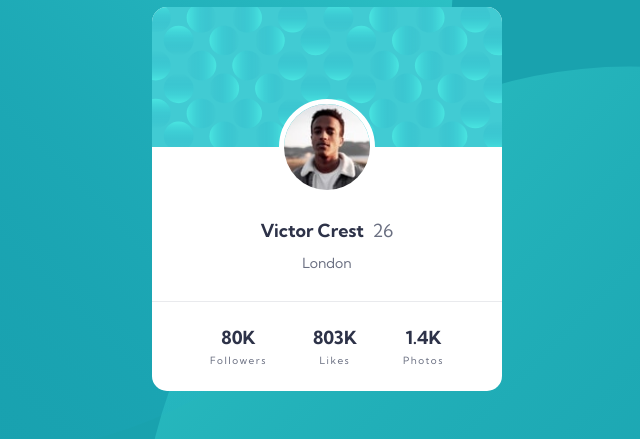
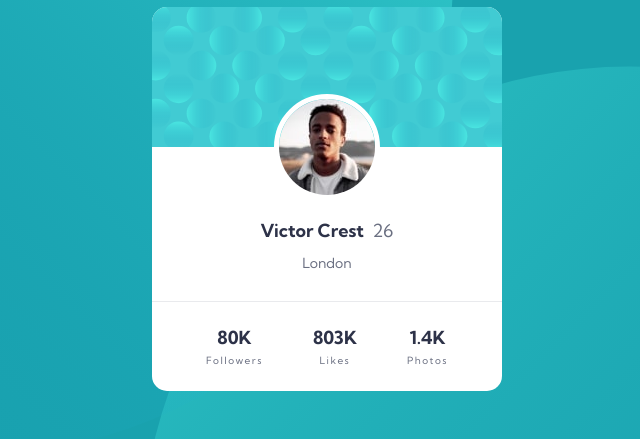
Before and after one commit to developer-ruben/Profile-Card-Component, a plain HTML site: page index.html in a window 1280 px wide. Shown: the part 201-640 px from the top of the page, 313-953 px from the left. Drawn offline with Linux system fonts and the light colour scheme.

Commit message:
css fixes occording to design

```diff
--- a/style.css
+++ b/style.css
@@ -81,8 +81,8 @@ img {
   top: 0;
   left: 50%;
   transform: translate(-50%, -50%);
-  width: 96px;
-  height: 96px;
+  width: 106px;
+  height: 106px;
   border: 5px solid var(--color-neutral-white);
   border-radius: 100%;
 }
@@ -108,15 +108,14 @@ img {
 }
 
 .card__footer {
-  padding: 2.4rem;
+  padding: 2.4rem 5.4rem;
   border-top: 1px solid var(--color-neutral-light-gray);
 }
 
 .card__list {
   display: flex;
-  justify-content: center;
+  justify-content: space-between;
   align-items: center;
-  gap: 4.6rem;
   list-style-type: none;
 }
 
```
